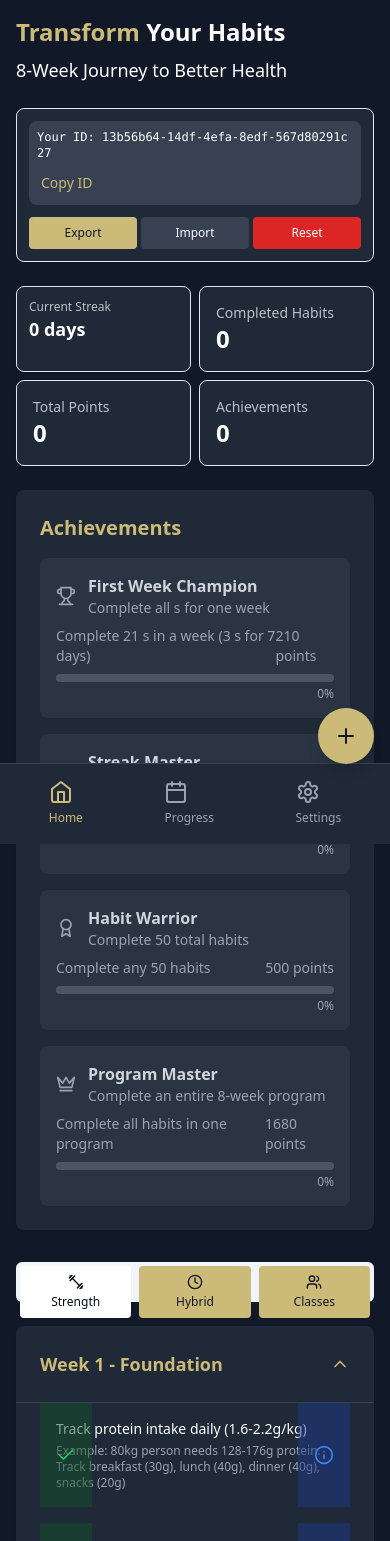
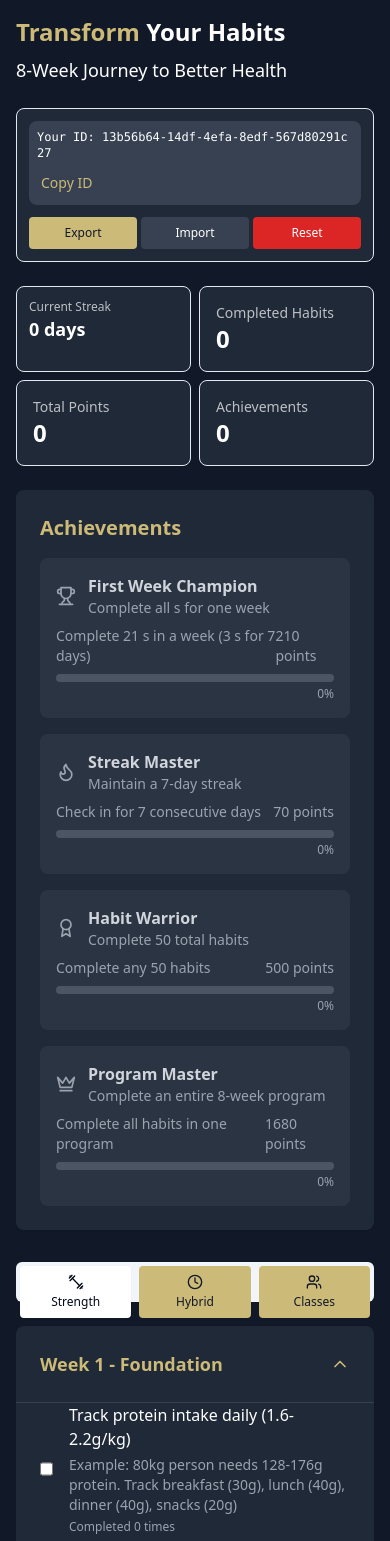
Before and after one commit to TheZoneAdmin/8weekhabit, a Next.js app: page / in a window 390 px wide. Shown: the top 1541 px of the page. Built offline with nearby package versions, Linux system fonts and the light colour scheme.

Commit message:
Update habit-program.tsx

```diff
--- a/components/habit-program.tsx
+++ b/components/habit-program.tsx
@@ -1197,53 +1197,34 @@ return (
               {program.weeks.map((week) => (
                 <CollapsibleCard key={week.week} week={week}>
                   <div className="space-y-4">
-                    {week.habits.map((habit, idx) => (
-  <SwipeableHabit
-    key={idx}
-    habit={habit}
-    onComplete={() => {
-      handleCheckbox(key, week.week, idx, true);
-      setShowToast(true);
-      setTimeout(() => setShowToast(false), 2000);
-    }}
-    onInfo={() => {
-      setSelectedHabit(habit);
-      setShowInfo(true);
-    }}
-  />
-))}
-                  </div>
+              {week.habits.map((habit, idx) => (
+  <div key={idx} className="group">
+    <div className="flex items-center space-x-4 text-white">
+      <input
+        type="checkbox"
+        className="w-5 h-5 rounded border-[#CCBA78] accent-[#CCBA78]"
+        checked={savedData[key]?.[week.week]?.[idx]?.completionDates?.includes(
+          new Date().toISOString().split('T')[0]
+        ) || false}
+        onChange={(e) => handleCheckbox(key, week.week, idx, e.target.checked)}
+      />
+      <div>
+        <p className="font-medium">{habit.habit}</p>
+        <p className="text-gray-400 text-sm mt-1">{habit.example}</p>
+        <p className="text-gray-400 text-xs mt-1">
+          Completed {savedData[key]?.[week.week]?.[idx]?.completionDates?.length || 0} times
+        </p>
+      </div>
+    </div>
+  </div>
+))}              </div>
                 </CollapsibleCard>
               ))}
             </div>
           </TabsContent>
         ))}
       </Tabs>
-    <div className="fixed bottom-0 left-0 right-0 bg-gray-800 border-t border-gray-700 p-2 md:hidden">
-        <div className="flex justify-around">
-          <button className="p-2 text-[#CCBA78]">
-            <Home className="w-6 h-6" />
-            <span className="text-xs">Home</span>
-          </button>
-          <button className="p-2 text-gray-400">
-            <Calendar className="w-6 h-6" />
-            <span className="text-xs">Progress</span>
-          </button>
-          <button className="p-2 text-gray-400">
-            <Settings className="w-6 h-6" />
-            <span className="text-xs">Settings</span>
-          </button>
-        </div>
-      </div>
-
-      {/* Quick Add Button */}
-      <button
-        className="fixed bottom-20 right-4 bg-[#CCBA78] rounded-full p-4 shadow-lg md:hidden"
-        onClick={() => handleQuickAdd()}
-      >
-        <Plus className="w-6 h-6 text-gray-900" />
-      </button>
-    </div>
+   </div>
   );
 };
 
```
